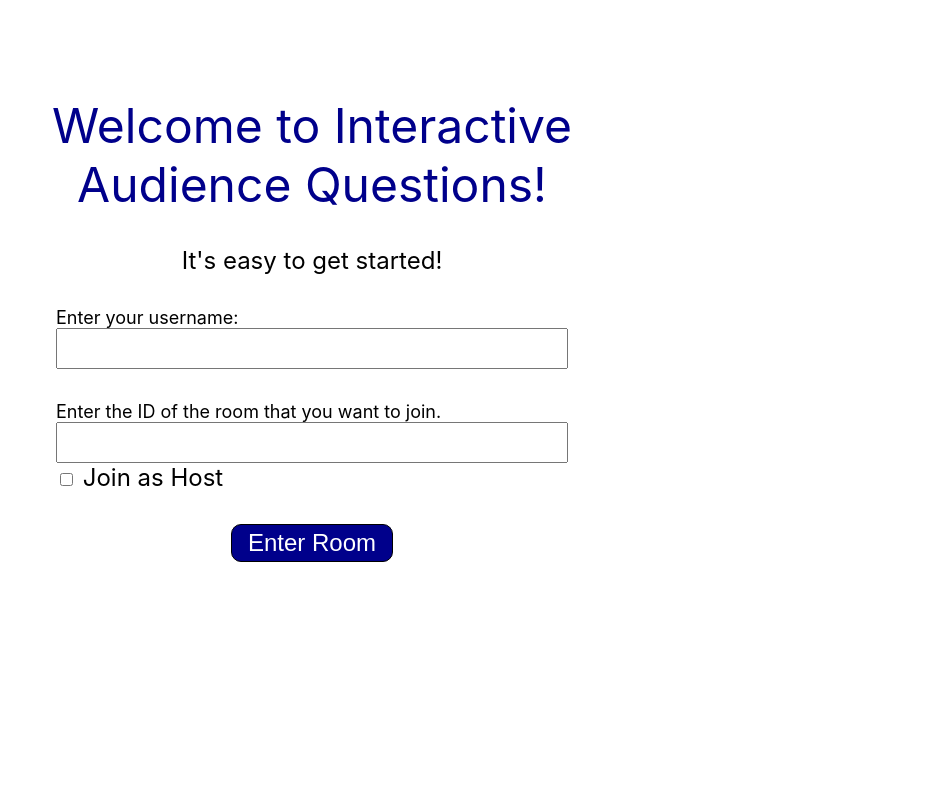
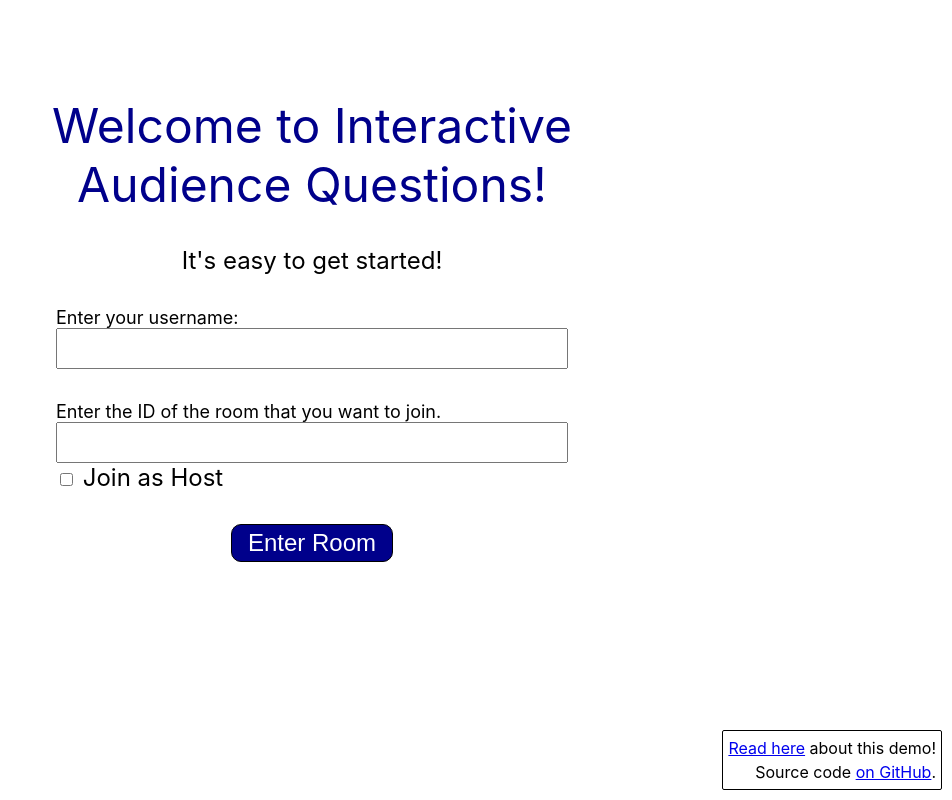
Before and after one commit to fastly/fanout-compute-js-demo, a React app in the folder src/client/: page / in a window 1280 px wide. Shown: the whole page, without its empty margins (328-1280 px from the left). Built offline with nearby package versions, Linux system fonts and the light colour scheme.

Commit message:
In-app links to the demo and github

```diff
--- a/src/client/src/pages/App/App.css
+++ b/src/client/src/pages/App/App.css
@@ -4,3 +4,18 @@
   max-height: -webkit-fill-available;
   max-height: fill-available;
 }
+
+.Info {
+  position: fixed;
+  bottom: 10px;
+  right: 10px;
+  padding: 5px;
+  line-height: 1.5;
+  background: white;
+  border: 1px solid black;
+  border-radius: 2px;
+}
+
+.Info > div {
+  text-align: right;
+}
--- a/src/client/src/pages/App/App.tsx
+++ b/src/client/src/pages/App/App.tsx
@@ -1,11 +1,25 @@
 import React from 'react';
 import { Outlet } from 'react-router-dom';
 import './App.css';
+
+function Info() {
+  return (
+    <div className="Info">
+      <div>
+        <a target="_blank" href="https://developer.fastly.com/solutions/demos/realtimeqa-websockets/">Read here</a> about this demo!
+      </div>
+      <div>
+        Source code <a target="_blank" href="https://github.com/fastly/fanout-compute-js-demo">on GitHub</a>.
+      </div>
+    </div>
+  )
+}
 
 function App() {
   return (
     <div className="App">
       <Outlet />
+      <Info />
     </div>
   );
 }
```
